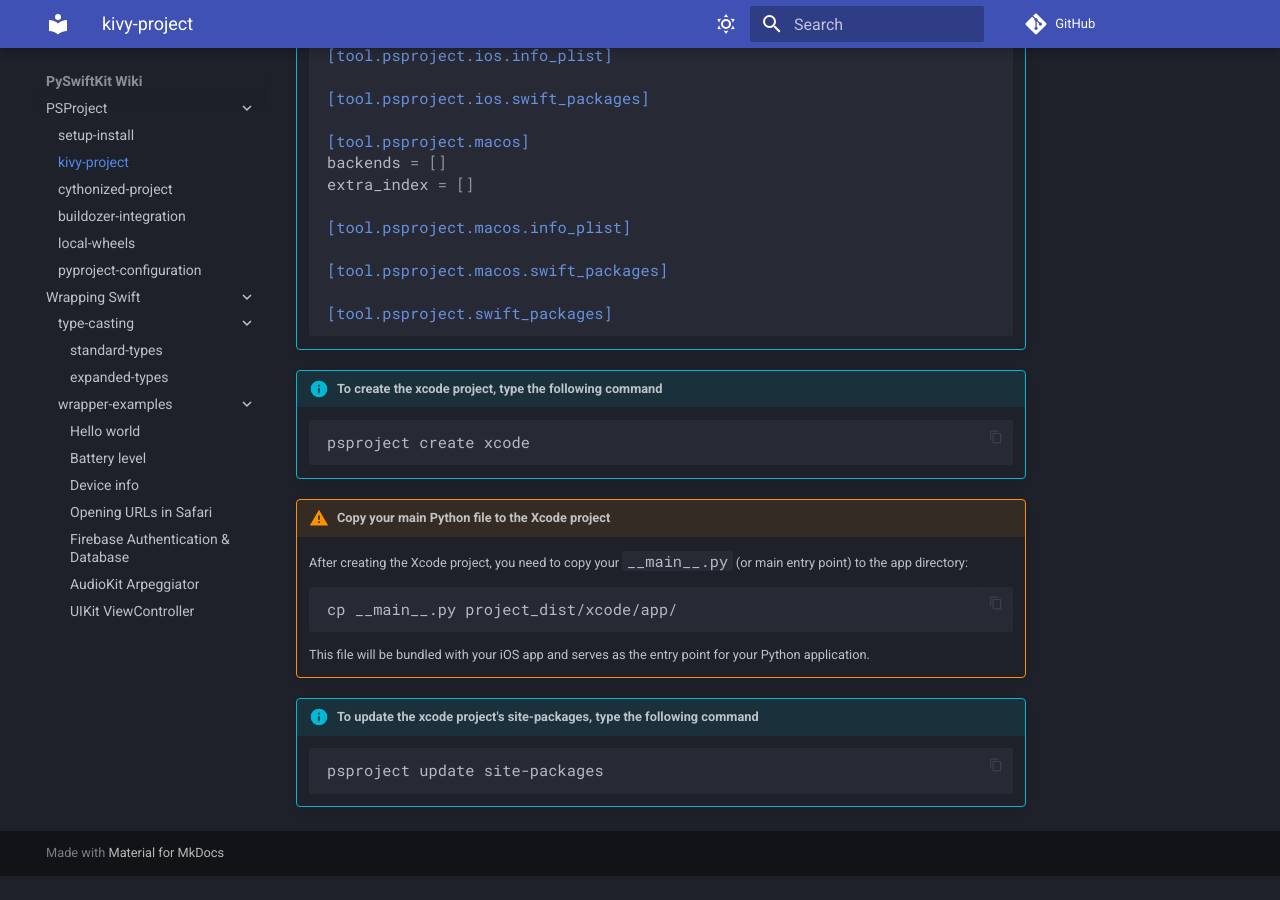
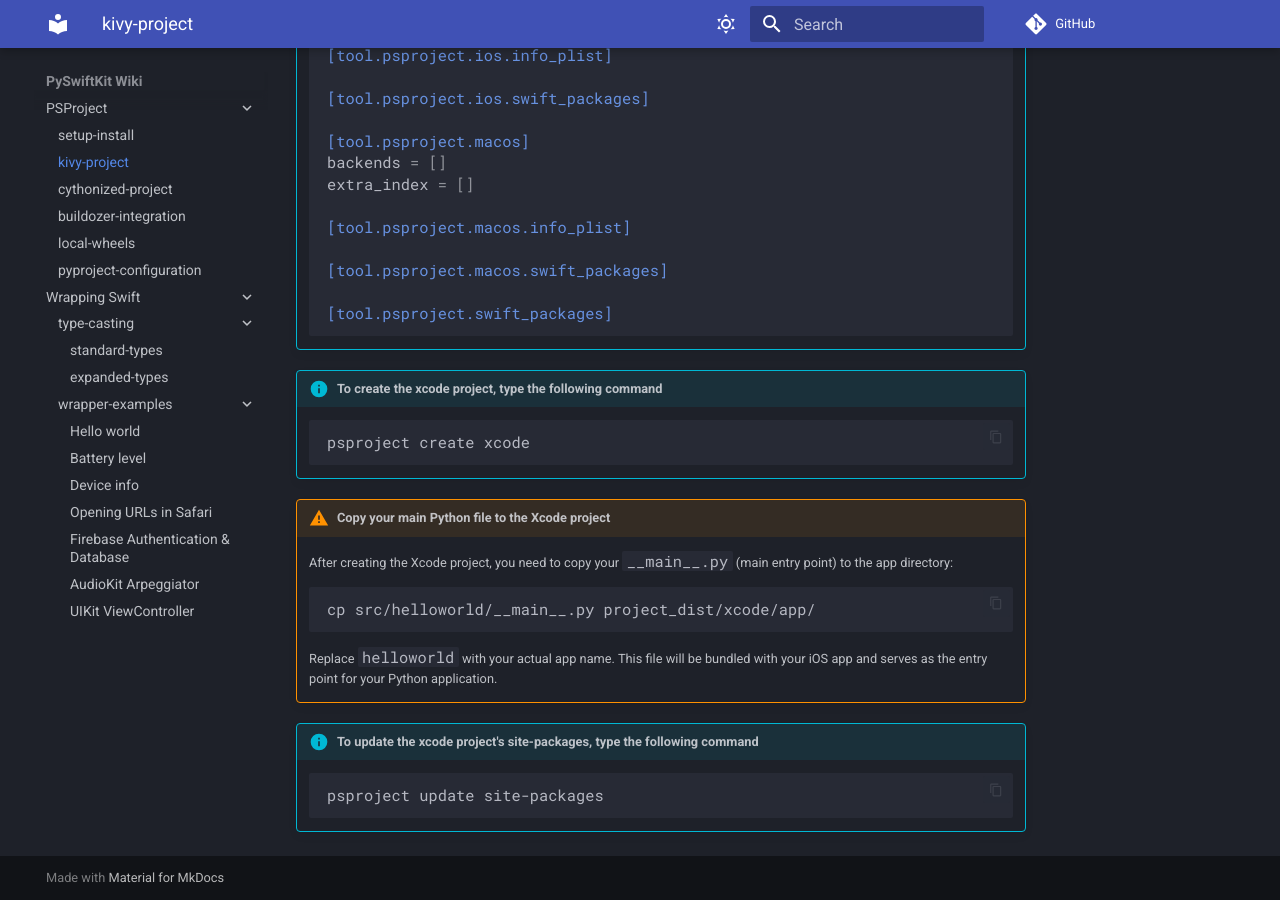
Before and after one commit to Py-Swift/wiki-source, an MkDocs documentation site: the page built from docs/project/kivy/create.md, in a window 1280 px wide and 900 px high, scrolled down 2606 px. Built offline with MkDocs 1.6.1 and Material for MkDocs 9.7.7, drawn with Linux system fonts in a browser that asks for light colours; comment, search, counter and statistics services are not loaded; before the commit the page ends 3482 px from its top, so only the background shows below that.

Commit message:
Update __main__.py path to correct location in src/app_name/

````diff
--- a/docs/project/kivy/create.md
+++ b/docs/project/kivy/create.md
@@ -34,12 +34,12 @@
     ```
 
 !!! warning "Copy your main Python file to the Xcode project"
-    After creating the Xcode project, you need to copy your `__main__.py` (or main entry point) to the app directory:
+    After creating the Xcode project, you need to copy your `__main__.py` (main entry point) to the app directory:
     ```sh
-    cp __main__.py project_dist/xcode/app/
+    cp src/helloworld/__main__.py project_dist/xcode/app/
     ```
 
-    This file will be bundled with your iOS app and serves as the entry point for your Python application.
+    Replace `helloworld` with your actual app name. This file will be bundled with your iOS app and serves as the entry point for your Python application.
 
 !!! info "To update the xcode project's site-packages, type the following command"
     ```sh
````
